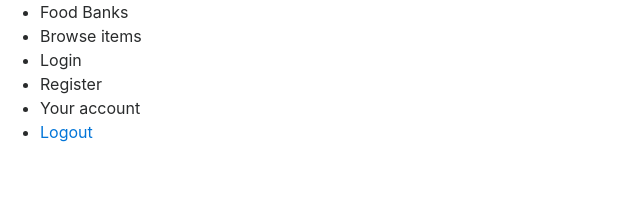
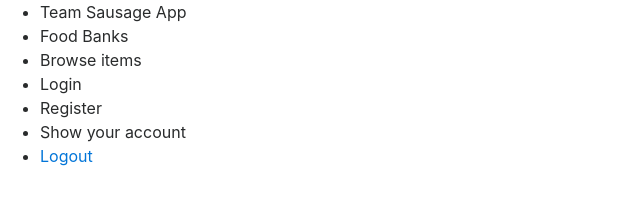
Before and after one commit to alexcviek/project-2-group, a website: page src/index.html in a window 1280 px wide. Shown: the whole page, without its empty margins (0-640 px from the left). Drawn offline with nearby package versions, Linux system fonts and the light colour scheme; some packages are replaced by stand-ins of ours; files that its build step writes are made by us from their sources.

Commit message:
futher navbar additions

```diff
--- a/src/index.html
+++ b/src/index.html
@@ -14,11 +14,13 @@
 <body ng-controller="MainCtrl as main">
   <nav>
     <ul>
+      <li><a ui-sref="home">Team Sausage App</a></li>
       <li><a ui-sref="foodBanksIndex">Food Banks</a></li>
       <li><a ui-sref="postsIndex">Browse items</a></li>
       <li><a ui-sref="login" ng-if="!main.isAuthenticated()">Login</a></li>
       <li><a ui-sref="register" ng-if="!main.isAuthenticated()">Register</a></li>
-        <li><a ui-sref="userShow" ng-if="main.isAuthenticated()">Your account</a></li>
+      <li><a ui-sref="userShow" ng-if="main.isAuthenticated()">Show your account</a></li>
+
       <li><a href="#" ng-click="main.logout()" ng-if="main.isAuthenticated()">Logout</a></li>
     </ul>
   </nav>
```
Also changed, not shown: src/js/views/users/show.html (+2 -1 lines). Lines whose indentation alone changed are shown as unchanged.
